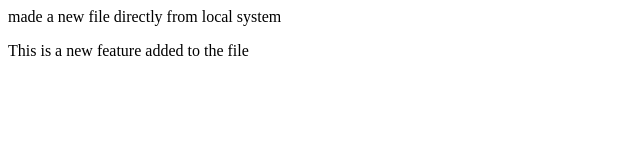
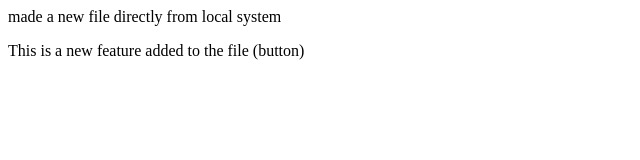
Before and after one commit to AkshatSan/localpractice, a plain HTML site: page index.html in a window 1280 px wide. Shown: the full height of the page, 0-640 px from the left. Drawn offline with Linux system fonts and the light colour scheme.

Commit message:
added a new button word

```diff
--- a/index.html
+++ b/index.html
@@ -1,4 +1,4 @@
 <p> made a new file directly from local system</p>
 <p>
-    This is a new feature added to the file
+    This is a new feature added to the file (button)
 </p>
```
